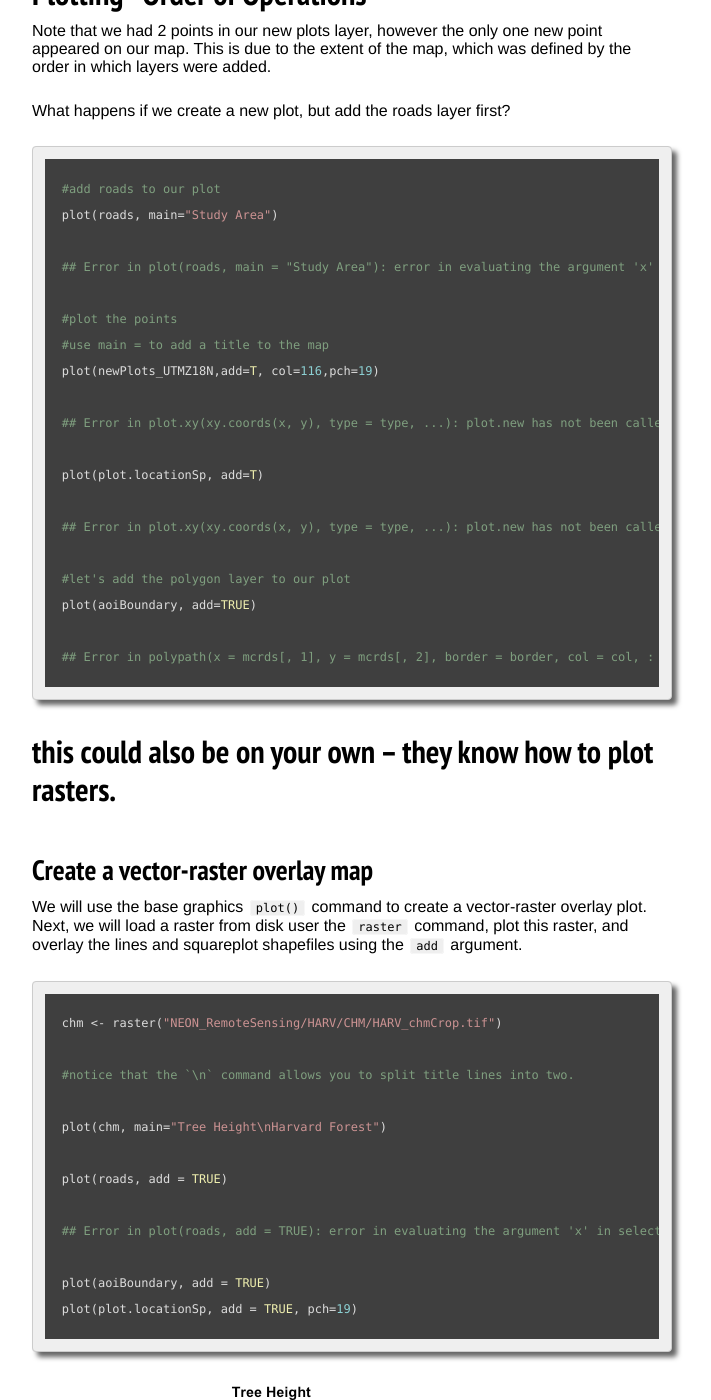
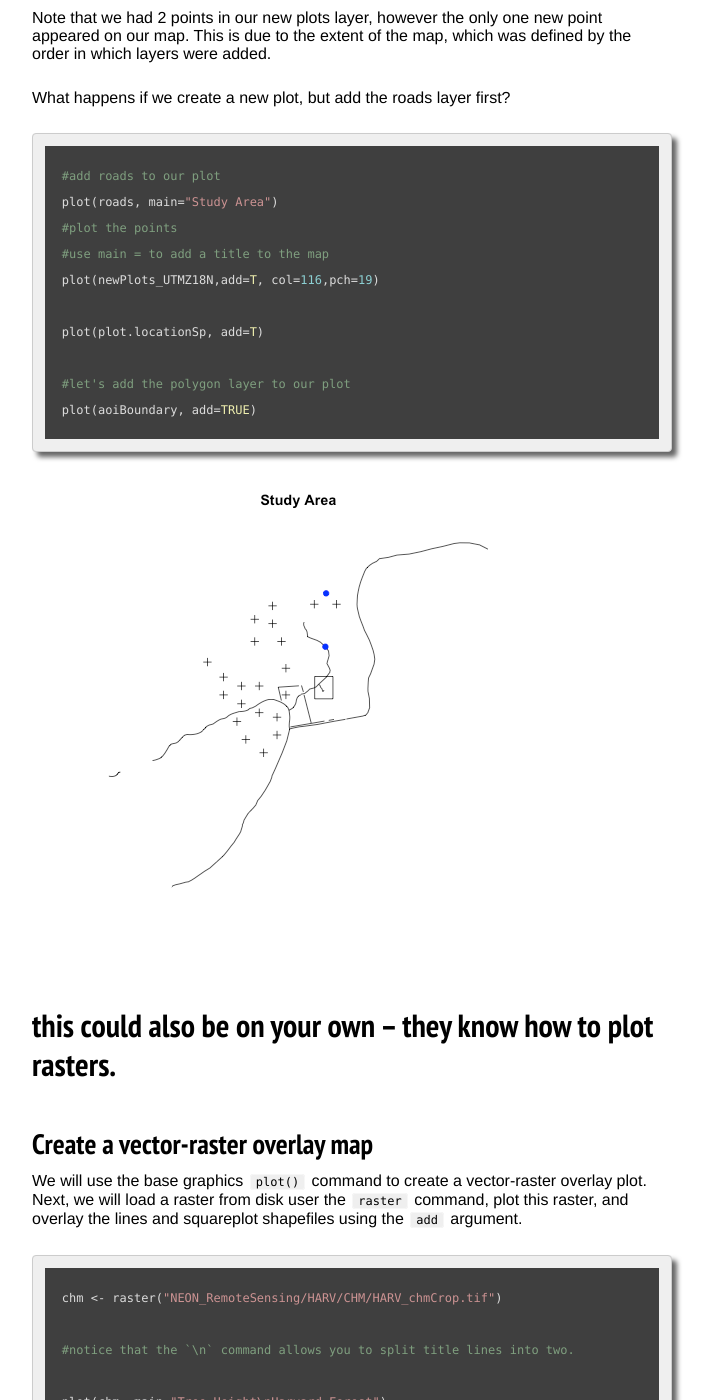
Before and after one commit to datacarpentry/NEON-R-Spatial-Vector-deprecated, a Jekyll site: the page built from _posts/2015-10-26-L02-csv-vector-raster-plotting.md, in a window 1280 px wide and 1400 px high, scrolled down 8115 px. Shown: the whole window, without its empty margins (288-999 px from the left). Built offline with Jekyll 4.4.1, drawn with Linux system fonts in a browser that asks for light colours; nearby versions of some CDN libraries; some of the changed text lies outside the part shown.

Commit message:
fixed chunk names

````diff
--- a/03-vector-raster-integration-advanced.Rmd
+++ b/03-vector-raster-integration-advanced.Rmd
@@ -107,7 +107,7 @@
 We can use the `crop` function to crop a raster to the extent of another spatial
 object.
 
-```{r Crop by vector extent}
+```{r Crop-by-vector-extent}
 
 #crop the chm
 chm.cropped <- crop(x = chm, y = aoiBoundary)
@@ -192,7 +192,7 @@
 
 ![Extract using polygon boundary](http://neondataskills.org/images/spatialData/BufferSquare.png "Extract using polygon boundary")
 
-```{r Extract from raster}
+```{r Extract-from-raster}
 
 #extract tree height for AOI
 #set df=TRUE to return a data.frame rather than a list of values
--- a/_posts/2015-10-26-L02-csv-vector-raster-plotting.md
+++ b/_posts/2015-10-26-L02-csv-vector-raster-plotting.md
@@ -80,13 +80,9 @@
 </div>
 
 
-
-
-
-
 Sometimes spatial data are downloaded or stored in a text file format (`txt` or
-csv`). We can convert these data in text format, into a spatial object in R `SpatialPointsDataFrame`. Note that there is a `SpatialPoints` object in R that
-does not allow you to store associated `attributes. The `SpatialPointsDataFrame
+`csv`). We can convert these data in text format, into a spatial object in R `SpatialPointsDataFrame`. Note that there is a `SpatialPoints` object in R that
+does not allow you to store associated `attributes`. The `SpatialPointsDataFrame`
 allows you to store columns from your `data.frame` in the object.
 
 
@@ -226,16 +222,17 @@
     #let's add the polygon layer to our plot
     plot(aoiBoundary, add=TRUE)
 
-![ ]({{ site.baseurl }}/images/rfigs/02-csv-vector-raster-plotting/plot-data-1.png)
+    #add roads to our plot
+    roads <- readOGR("boundaryFiles/HARV/","HARV_roads")
 
-    #add roads to our plot
-    roads <- readOGR("boundaryFiles/HARV/","HARV_roadStream")
-
-    ## Error in ogrInfo(dsn = dsn, layer = layer, encoding = encoding, use_iconv = use_iconv, : Cannot open layer
+    ## OGR data source with driver: ESRI Shapefile
+    ## Source: "boundaryFiles/HARV/", layer: "HARV_roads"
+    ## with 13 features
+    ## It has 15 fields
 
     plot(roads, add=TRUE)
 
-    ## Error in plot(roads, add = TRUE): error in evaluating the argument 'x' in selecting a method for function 'plot': Error: object 'roads' not found
+![ ]({{ site.baseurl }}/images/rfigs/02-csv-vector-raster-plotting/plot-data-1.png)
 
 #Create a New Shapefile from A Spatial Object
 
@@ -339,23 +336,16 @@
 
     #add roads to our plot
     plot(roads, main="Study Area")
-
-    ## Error in plot(roads, main = "Study Area"): error in evaluating the argument 'x' in selecting a method for function 'plot': Error: object 'roads' not found
-
     #plot the points
     #use main = to add a title to the map
     plot(newPlots_UTMZ18N,add=T, col=116,pch=19)
 
-    ## Error in plot.xy(xy.coords(x, y), type = type, ...): plot.new has not been called yet
-
     plot(plot.locationSp, add=T)
-
-    ## Error in plot.xy(xy.coords(x, y), type = type, ...): plot.new has not been called yet
 
     #let's add the polygon layer to our plot
     plot(aoiBoundary, add=TRUE)
 
-    ## Error in polypath(x = mcrds[, 1], y = mcrds[, 2], border = border, col = col, : plot.new has not been called yet
+![ ]({{ site.baseurl }}/images/rfigs/02-csv-vector-raster-plotting/plot-data-2-1.png)
 
 #this could also be on your own -- they know how to plot rasters.
 
@@ -373,9 +363,6 @@
     plot(chm, main="Tree Height\nHarvard Forest")
 
     plot(roads, add = TRUE)
-
-    ## Error in plot(roads, add = TRUE): error in evaluating the argument 'x' in selecting a method for function 'plot': Error: object 'roads' not found
-
     plot(aoiBoundary, add = TRUE)
     plot(plot.locationSp, add = TRUE, pch=19)
 
````
Also changed, not shown: 02-csv-vector-raster-plotting.Rmd (+4 -8 lines), _posts/2015-10-26-L03-vector-raster-integration-advanced.md (+2 -2 lines), images/rfigs/02-csv-vector-raster-plotting/Plot vector-raster overlay-1.png, images/rfigs/02-csv-vector-raster-plotting/plot-data-1.png, images/rfigs/03-vector-raster-integration-advanced/Crop-by-vector-extent-1.png (added), images/rfigs/03-vector-raster-integration-advanced/Extract-from-raster-1.png (added), 2 other files.
